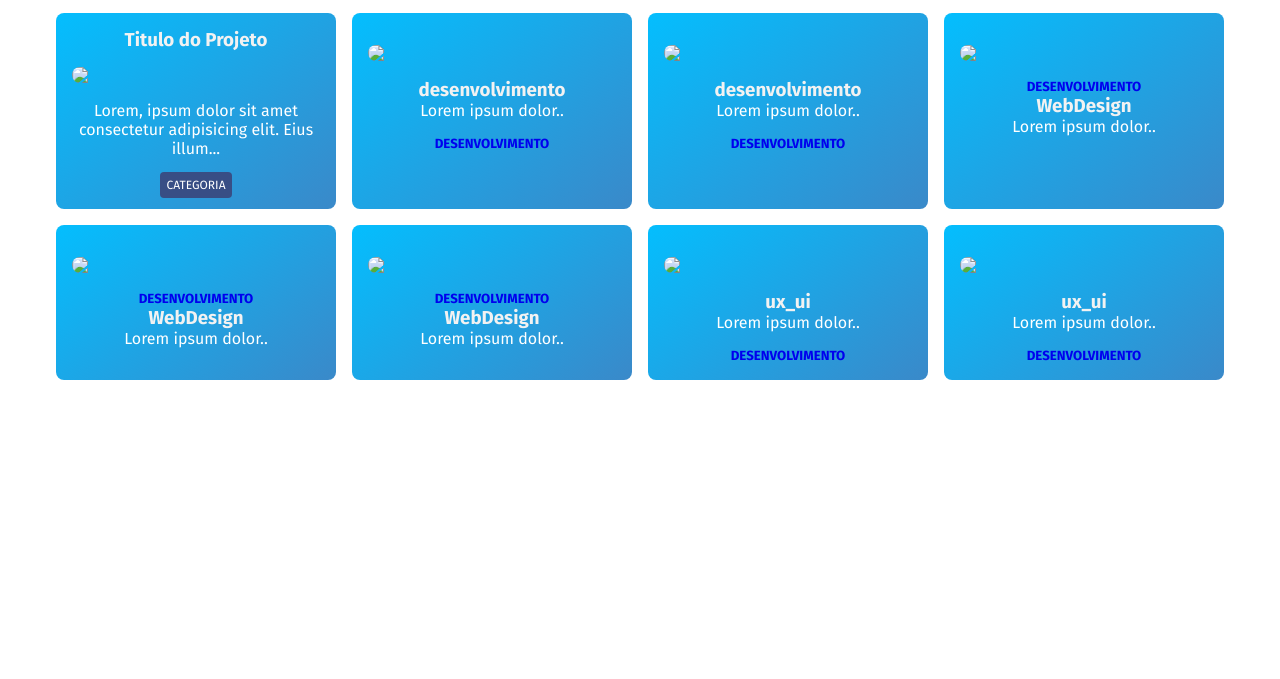
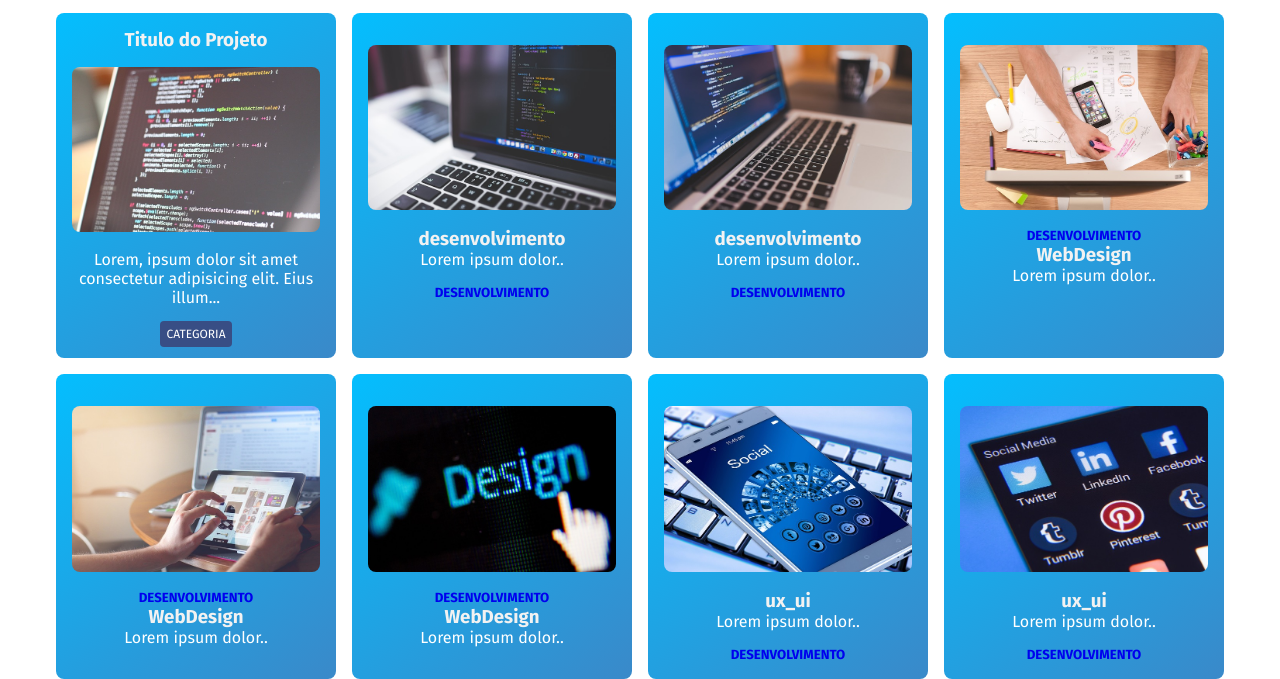
Before and after one commit to programador-pedroreis/pedroreis, a website: page projetos/filtros/index.html in a window 1280 px wide. Shown: the part 147-826 px from the top of the page. Before the commit the page ends 800 px from the top, so only its background shows below. Drawn offline with Linux system fonts and the light colour scheme; the site is published under a folder, as on GitHub Pages, so addresses that start at the root find nothing.

Commit message:
Caminho img

```diff
--- a/projetos/filtros/index.html
+++ b/projetos/filtros/index.html
@@ -48,7 +48,7 @@
         <h3>Titulo do Projeto</h3>
 
         <a href="projeto_interna.html">
-          <img src="/assets/img/dev1.jpg">
+          <img src="assets/img/dev1.jpg">
         </a>
 
         <p>Lorem, ipsum dolor sit amet consectetur adipisicing elit. Eius illum...</p>
@@ -61,7 +61,7 @@
 
       <div class="projetos_itens desenvolvimento ">
 
-        <img src="/assets/img/dev2.jpg">
+        <img src="assets/img/dev2.jpg">
 
         <h3>desenvolvimento</h3>
 
@@ -75,7 +75,7 @@
 
       <div class="projetos_itens desenvolvimento ">
 
-        <img src="/assets/img/dev3.jpg">
+        <img src="assets/img/dev3.jpg">
 
         <h3>desenvolvimento</h3>
 
@@ -90,7 +90,7 @@
 
       <div class="projetos_itens WebDesign">
 
-        <img src="/assets/img/web1.jpg">
+        <img src="assets/img/web1.jpg">
 
         <a href="#">
           <h5>DESENVOLVIMENTO</h5>
@@ -106,7 +106,7 @@
 
       <div class="projetos_itens WebDesign">
 
-        <img src="/assets/img/web2.jpg">
+        <img src="assets/img/web2.jpg">
 
         <a href="#">
           <h5>DESENVOLVIMENTO</h5>
@@ -122,7 +122,7 @@
 
       <div class="projetos_itens WebDesign">
 
-        <img src="/assets/img/web3.jpg">
+        <img src="assets/img/web3.jpg">
 
         <a href="#">
           <h5>DESENVOLVIMENTO</h5>
@@ -138,7 +138,7 @@
 
       <div class="projetos_itens ux_ui">
         <div class="content">
-          <img src="/assets/img/mob1.jpg">
+          <img src="assets/img/mob1.jpg">
 
           <h3>ux_ui</h3>
 
@@ -151,7 +151,7 @@
 
       <div class="projetos_itens ux_ui">
 
-        <img src="/assets/img/mob2.jpg">
+        <img src="assets/img/mob2.jpg">
 
         <h3>ux_ui</h3>
 
```
Also changed, not shown: projetos/filtros/categorias.html (+8 -8 lines), projetos/filtros/projetos.html (+8 -8 lines).
